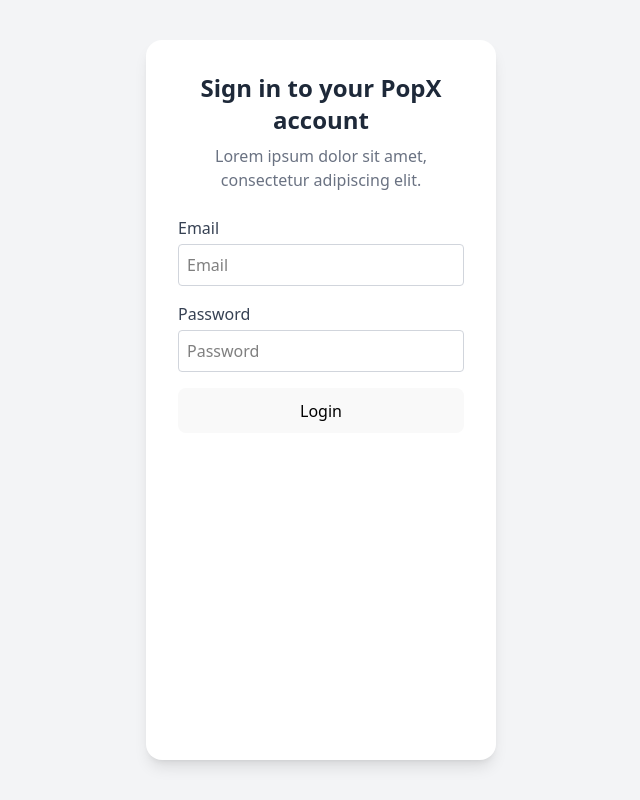
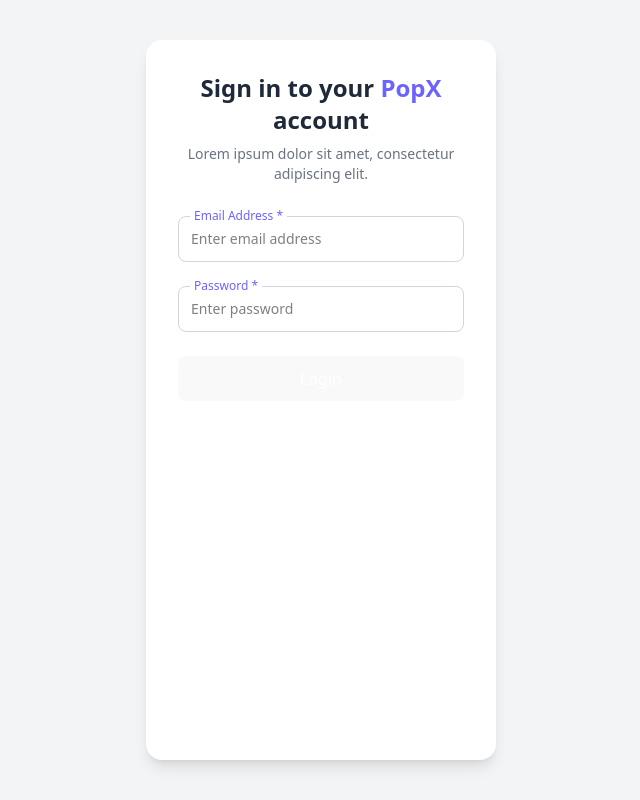
Before and after one commit to hanitha9/educase_frontend_asgn, a React (Vite) app: page /LoginPage in a window 1280 px wide. Shown: the whole page, without its empty margins (319-959 px from the left). Built offline with nearby package versions, Linux system fonts and the light colour scheme.

Commit message:
Update LoginPage.jsx

```diff
--- a/src/pages/LoginPage.jsx
+++ b/src/pages/LoginPage.jsx
@@ -8,48 +8,56 @@
 
   const handleLogin = (e) => {
     e.preventDefault();
-    // Send user data to ProfilePage
-    navigate("/ProfilePage", { state: { email, password } });
+    navigate("/ProfilePage", { state: { email } });
   };
 
   return (
     <div className="min-h-screen w-screen flex items-center justify-center bg-gray-100">
       <div className="bg-white p-8 rounded-2xl shadow-lg w-[350px] h-[720px]">
-        <h2 className="text-2xl font-bold mb-2 text-gray-800 text-center">
-          Sign in to your PopX account
+        <h2 className="text-2xl font-bold text-gray-800 text-center">
+          Sign in to your <span className="text-[#6C63FF]">PopX</span> account
         </h2>
-        <p className="text-gray-500 text-center mb-6">
+
+        <p className="text-gray-500 text-center mt-2 mb-8 text-sm">
           Lorem ipsum dolor sit amet, consectetur adipiscing elit.
         </p>
 
-        <form onSubmit={handleLogin} className="flex flex-col gap-4">
-          <div>
-            <label className="block text-gray-700 font-medium mb-1">Email</label>
+        <form onSubmit={handleLogin} className="flex flex-col gap-6">
+
+          {/* Email */}
+          <div className="relative">
+            <label className="absolute -top-2 left-3 bg-white px-1 text-xs text-[#6C63FF] font-medium">
+              Email Address *
+            </label>
             <input
               type="email"
-              placeholder="Email"
+              placeholder="Enter email address"
               value={email}
               onChange={(e) => setEmail(e.target.value)}
               required
-              className="w-full border border-gray-300 p-2 rounded focus:outline-none focus:ring-2 focus:ring-purple-500"
+              className="w-full border border-gray-300 rounded-lg p-3 text-sm focus:ring-2 focus:ring-[#6C63FF] outline-none"
             />
           </div>
 
-          <div>
-            <label className="block text-gray-700 font-medium mb-1">Password</label>
+          {/* Password */}
+          <div className="relative">
+            <label className="absolute -top-2 left-3 bg-white px-1 text-xs text-[#6C63FF] font-medium">
+              Password *
+            </label>
             <input
               type="password"
-              placeholder="Password"
+              placeholder="Enter password"
               value={password}
               onChange={(e) => setPassword(e.target.value)}
               required
-              className="w-full border border-gray-300 p-2 rounded focus:outline-none focus:ring-2 focus:ring-purple-500"
+              className="w-full border border-gray-300 rounded-lg p-3 text-sm focus:ring-2 focus:ring-[#6C63FF] outline-none"
             />
           </div>
 
+          {/* Button */}
           <button
             type="submit"
-            className="w-full border border-indigo-600 text-black py-2 rounded-lg font-medium hover:bg-indigo-50 transition"
+            className="w-full bg-[#6C63FF] text-white font-semibold py-3 rounded-lg hover:bg-[#5a52e0] transition"
           >
             Login
           </button>
```
